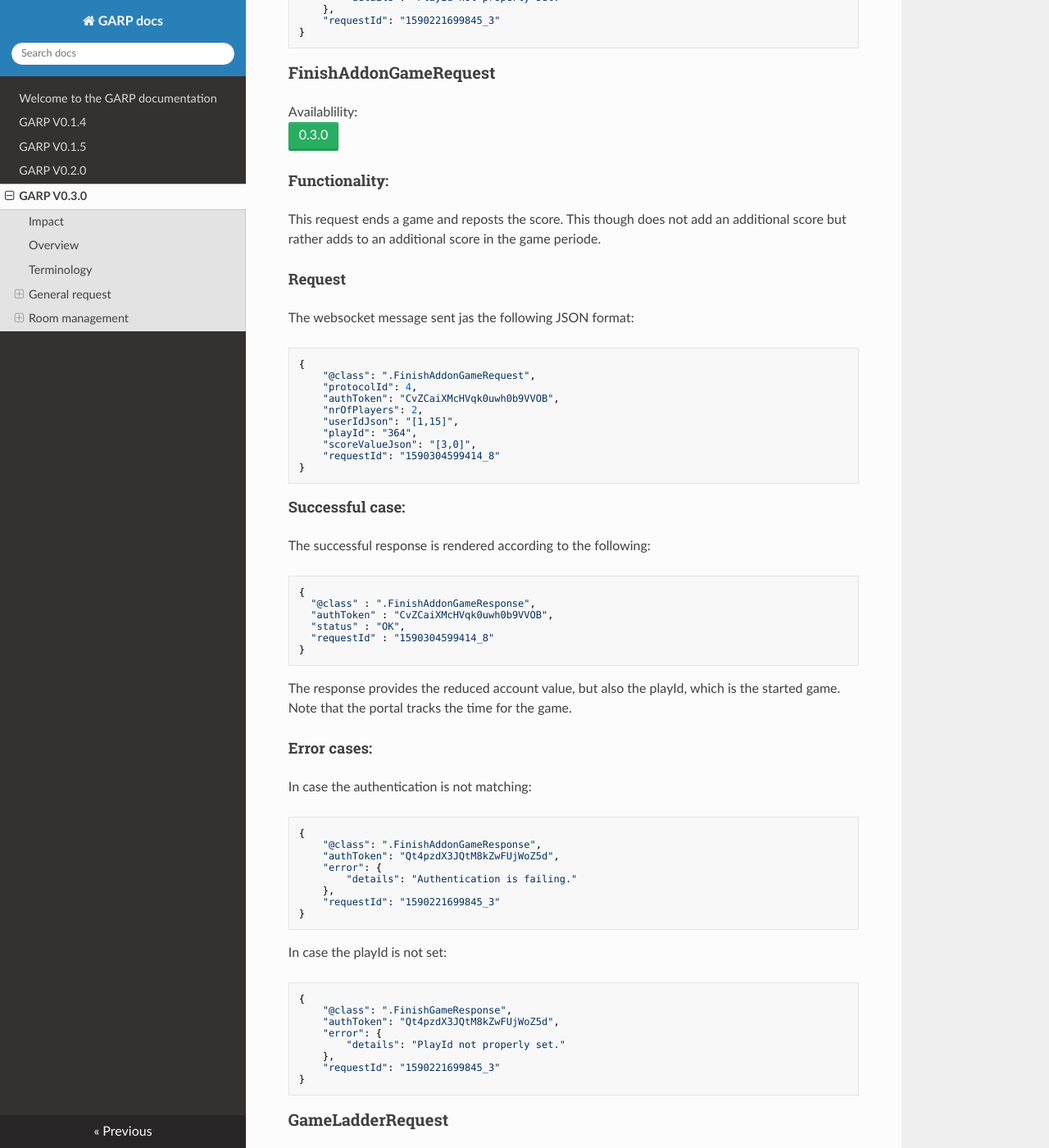
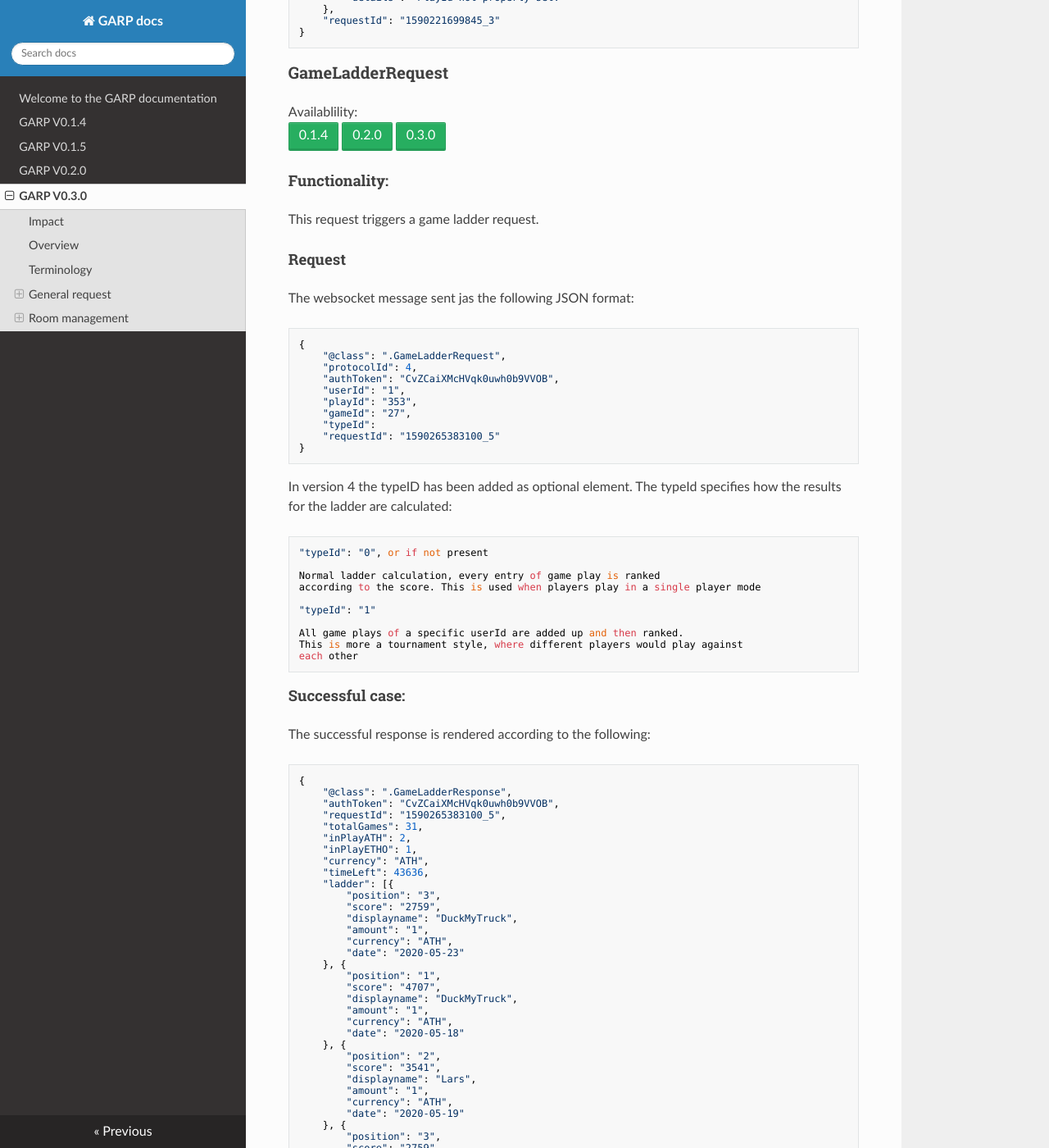
Before and after one commit to garpofficial/garp.readthedocs.io, an MkDocs documentation site: the page built from docs/garp_v030.md, in a window 1280 px wide and 1400 px high, scrolled down 7986 px. Shown: the whole window at 82% size. Built offline with MkDocs 1.6.1, drawn with Linux system fonts in a browser that asks for light colours; nearby versions of some CDN libraries; some of the changed text lies outside the part shown.

Commit message:
Update for v0.3.0

```diff
--- a/docs/garp_v030.md
+++ b/docs/garp_v030.md
@@ -11,9 +11,9 @@ brought together via rooms.
 * New message [LeaveRoomRequest](#LeaveRoomRequest)
 * New message [QueryRoomRequest](#QueryRoomRequest)
 * New message [ResolveRoomRequest](#ResolveRoomRequest)
+* New message [MessageGameRequest](#MessageGameRequest)
 
-* New message [MessageGameRequest](#MessageGameRequest)
-* New message [FinishAddonGameRequest](#FinishAddonGameRequest)
+* Update message [GameLadderRequest](#GameLadderRequest)
 
 Which SW modules are available can be
 found [here](gamedev_modules/).
@@ -356,68 +356,12 @@ In case the playId is not set:
     	"requestId": "1590221699845_3"
     }
 
-### FinishAddonGameRequest
-Availablility:
-<button type="button" class="btn btn-primary">0.3.0</button>
-
-#### Functionality:
-This request ends a game and reposts the score. This though does not add an additional score
-but rather adds to an additional score in the game periode.
-
-#### Request
-The websocket message sent jas the following JSON format:
-
-    {
-        "@class": ".FinishAddonGameRequest",
-        "protocolId": 4,
-        "authToken": "CvZCaiXMcHVqk0uwh0b9VVOB",
-        "nrOfPlayers": 2,
-        "userIdJson": "[1,15]",
-        "playId": "364",
-        "scoreValueJson": "[3,0]",
-        "requestId": "1590304599414_8"
-    }
-#### Successful case:
-The successful response is rendered according to the following:
-
-    {
-      "@class" : ".FinishAddonGameResponse",
-      "authToken" : "CvZCaiXMcHVqk0uwh0b9VVOB",
-      "status" : "OK",
-      "requestId" : "1590304599414_8"
-    }
-The response provides the reduced account value, but also the playId, which is the started
-game. Note that the portal tracks the time for the game.
-
-
-
-#### Error cases:
-In case the authentication is not matching:
-
-    {
-    	"@class": ".FinishAddonGameResponse",
-    	"authToken": "Qt4pzdX3JQtM8kZwFUjWoZ5d",
-    	"error": {
-    		"details": "Authentication is failing."
-    	},
-    	"requestId": "1590221699845_3"
-    }
-
-In case the playId is not set:
-
-    {
-    	"@class": ".FinishGameResponse",
-    	"authToken": "Qt4pzdX3JQtM8kZwFUjWoZ5d",
-    	"error": {
-    		"details": "PlayId not properly set."
-    	},
-    	"requestId": "1590221699845_3"
-    }
 
 ### GameLadderRequest
 Availablility:
 <button type="button" class="btn btn-primary">0.1.4</button>
 <button type="button" class="btn btn-secondary">0.2.0</button>
+<button type="button" class="btn btn-secondary">0.3.0</button>
 
 #### Functionality:
 This request triggers a game ladder request.
@@ -427,13 +371,29 @@ The websocket message sent jas the following JSON format:
 
     {
         "@class": ".GameLadderRequest",
-        "protocolId": 2,
+        "protocolId": 4,
         "authToken": "CvZCaiXMcHVqk0uwh0b9VVOB",
         "userId": "1",
         "playId": "353",
         "gameId": "27",
+        "typeId":
         "requestId": "1590265383100_5"
     }
+
+In  version 4 the typeID has been added as optional element. The typeId specifies
+how the results for the ladder are calculated:
+
+    "typeId": "0", or if not present
+
+    Normal ladder calculation, every entry of game play is ranked
+    according to the score. This is used when players play in a single player mode
+
+    "typeId": "1"
+
+    All game plays of a specific userId are added up and then ranked.
+    This is more a tournament style, where different players would play against
+    each other
+
 
 #### Successful case:
 The successful response is rendered according to the following:
```
Also changed, not shown: docs/index.md (+7 -0 lines), docs/links.md (+2 -3 lines).
